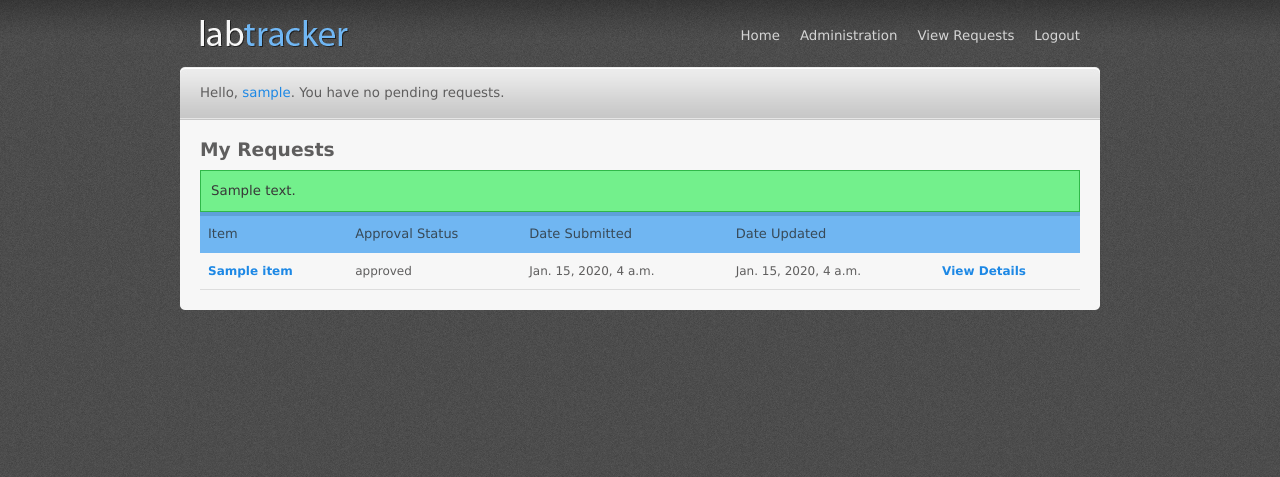
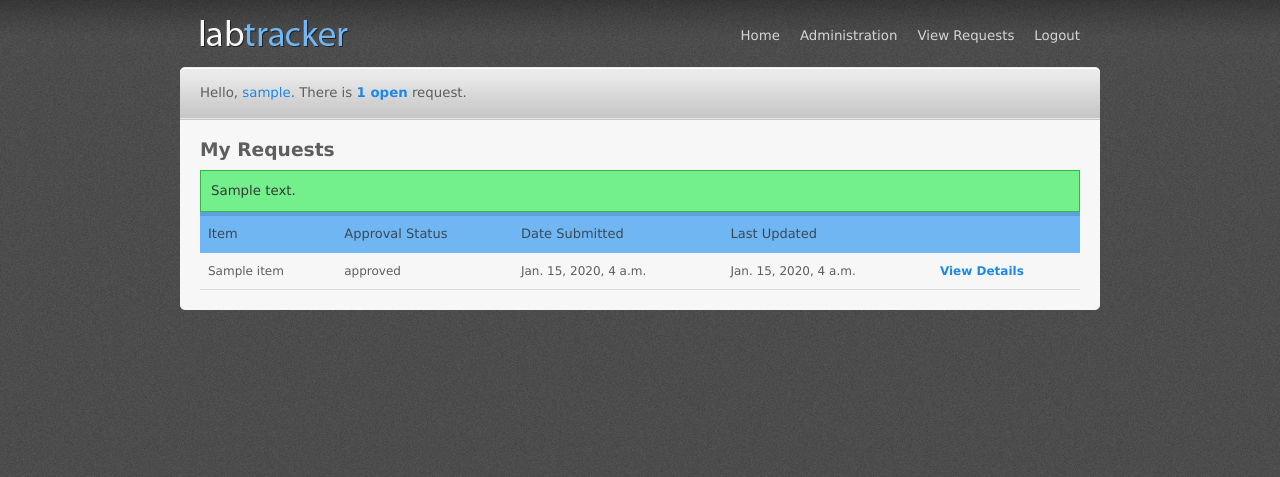
Before and after one commit to danielstjules/labtracker, a Django app: template labtracker/templates/labtracker/request_list.html in a window 1280 px wide. Shown: the top 477 px of the page. Run offline with Django 3.2, Linux system fonts and the light colour scheme; a user stored in the database is signed in; tables that the repository leaves empty hold one stand-in row (values such as "Sample post"); the template is opened without the code that fills it: values that come from a table or form of the project are taken from there, most other values are stand-ins (such as "Sample title", 1, 10 or a date in 2020).

Commit message:
request read status working

```diff
--- a/labtracker/context_processors.py
+++ b/labtracker/context_processors.py
@@ -9,6 +9,8 @@ def unread_processor(request):
 	).count()
     return {'unread_number': unread_number}
 
-def pending_requests_nr_processor(request):
-    pending_requests_nr = Request.objects.filter(status = 'pending').count()
-    return {'pending_requests_nr': pending_requests_nr}
+def open_requests_processor(request):
+    open_requests_number = Request.objects.filter(
+		Q(status = 'pending') | Q(status = 'approved') | Q(status = 'active'),
+	).count()
+    return {'open_requests_number': open_requests_number}
--- a/labtracker/models.py
+++ b/labtracker/models.py
@@ -1,5 +1,7 @@
 from django.db import models
 import datetime
+from django.utils.timezone import utc
+from datetime import datetime
 from django.utils import timezone
 from django.contrib.auth.models import User
 
@@ -46,8 +48,8 @@ class Request(models.Model):
     read = models.BooleanField(default=True)
     notes = models.TextField(blank=True)
 
-    date_submitted = models.DateTimeField(auto_now_add=True)
-    date_updated = models.DateTimeField('last modified date', auto_now=True)
+    date_submitted = models.DateTimeField()
+    date_updated = models.DateTimeField('last modified date')
     date_approved = models.DateTimeField(blank=True, null=True)
     date_active = models.DateTimeField('started use', blank=True, null=True)
     date_completed = models.DateTimeField('finished use', blank=True, null=True)
@@ -57,15 +59,22 @@ class Request(models.Model):
         return "[" + self.status + "] " + str(self.item)
 
     def save(self, *args, **kwargs):
+        self.date_updated = datetime.utcnow().replace(tzinfo=utc)
         if self.pk is not None:
             orig = Request.objects.get(pk=self.pk)
             if not(orig.read == False and self.read == True):
                 if self.date_submitted != self.date_updated:
                     self.read = False
+        else:
+            self.date_submitted = datetime.utcnow().replace(tzinfo=utc)
         super(Request, self).save(*args, **kwargs)
 
     def mark_read(self):
         self.read = True
+        super(Request, self).save()
+
+    def mark_unread(self):
+        self.read = False
         super(Request, self).save()
 
     def was_submitted_recently(self):
--- a/labtracker/templates/labtracker/base.html
+++ b/labtracker/templates/labtracker/base.html
@@ -46,12 +46,12 @@
 
 	{% elif user.is_authenticated and user.is_superuser %}
 
-		{% if pending_requests_nr == 1 %}
-			Hello,  <span class = "username">{{ user.username }}</span>. You have <a href="/labtracker/requests_admin/">{{ pending_requests_nr }} pending</a> request.
-		{% elif pending_requests_nr > 1 %}
-			Hello,  <span class = "username">{{ user.username }}</span>. You have <a href="/labtracker/requests_admin/">{{ pending_requests_nr }} pending</a> requests.
+		{% if open_requests_number == 1 %}
+			Hello,  <span class = "username">{{ user.username }}</span>. There is <a href="/labtracker/requests_admin/">{{ open_requests_number }} open</a> request.
+		{% elif open_requests_number > 1 %}
+			Hello,  <span class = "username">{{ user.username }}</span>. There are <a href="/labtracker/requests_admin/">{{ open_requests_number }} open</a> requests.
 		{% else %}
-			Hello,  <span class = "username">{{ user.username }}</span>. You have no pending requests.
+			Hello,  <span class = "username">{{ user.username }}</span>. There are no open requests.
 		{% endif %}
 
 	{% else %}
--- a/labtracker/templates/labtracker/request_detail.html
+++ b/labtracker/templates/labtracker/request_detail.html
@@ -10,8 +10,9 @@
 	<div>
 		<p>
 			<strong>User:</strong> {{req.user.username}}<br />
+			<strong>Item:</strong> <a href="/labtracker/item/{{ req.item.id }}/">{{ req.item.name }}</a><br />
 			<strong>Date Submitted:</strong> {{req.date_submitted}}<br />
-			<strong>Last Status Update:</strong> {{req.date_updated}}<br />
+			<strong>Last Updated:</strong> {{req.date_updated}}<br />
 			{%if req.date_approved %} <strong>Date Approved:</strong> {{req.date_approved}}<br />{%endif%}
 			{%if req.date_declined %} <strong>Date Declined:</strong> {{req.date_declined}}<br />{%endif%}
 			{%if req.date_active %} <strong>Date Active:</strong> {{req.date_active}}<br />{%endif%}
--- a/labtracker/templates/labtracker/request_list.html
+++ b/labtracker/templates/labtracker/request_list.html
@@ -11,15 +11,15 @@
 				<th scope="col">Item</th>
 				<th scope="col">Approval Status</th>
 				<th scope="col">Date Submitted</th>
-				<th scope="col">Date Updated</th>
+				<th scope="col">Last Updated</th>
 				<th scope="col"></th>
 			</tr>
 		</thead>
 		<tbody>
 		{% for req in request_list %}
 			<tr>
-				<td><a href="/labtracker/item/{{ req.item.id }}/">{{ req.item.name }}</a></td>
-				<td>{{ req.status }}</a></td>
+				<td>{{ req.item.name }}</td>
+				<td>{{ req.status }}</td>
 				<td>{{ req.date_submitted }}</td>
 				<td>{{ req.date_updated}}</td>
 				<td><a href="/labtracker/request/{{ req.id }}/">View Details</a></td>
--- a/labtracker/templates/labtracker/request_list_admin.html
+++ b/labtracker/templates/labtracker/request_list_admin.html
@@ -12,7 +12,7 @@
 				<th scope="col">Item</th>
 				<th scope="col">Current Status</th>
 				<th scope="col">Date Submitted</th>
-				<th scope="col">Date Updated</th>
+				<th scope="col">Last Updated</th>
 				<th scope="col"></th>
 			</tr>
 		</thead>
@@ -20,7 +20,7 @@
 		{% for req in request_list %}
 			<tr>
 				<td>{{ req.user.username }}</td>
-				<td><a href="/labtracker/item/{{ req.item.id }}/">{{ req.item.name }}</a></td>
+				<td>{{ req.item.name }}</td>
 				<td>{{ req.status }}</td>
 				<td>{{ req.date_submitted }}</td>
 				<td>{{ req.date_updated}}</td>
--- a/labtracker/views.py
+++ b/labtracker/views.py
@@ -60,6 +60,8 @@ def post_comment(request, request_id):
     message = {'type': 'success_message', 'text': "Your comment has been posted sucessfully "}
     template = 'forward.html'
     fwd_page = '/labtracker/request/'+request_id+'/'
+    if request.user != req.user:
+        req.mark_unread()
     return render_to_response(template, {message['type'] : message['text'], 'title' : 'Sucessful', 'fwd_page' : fwd_page},
                                context_instance = RequestContext(request))
 
--- a/website/settings.py
+++ b/website/settings.py
@@ -159,5 +159,5 @@ LOGGING = {
 
 TEMPLATE_CONTEXT_PROCESSORS += (
 "labtracker.context_processors.unread_processor",
-"labtracker.context_processors.pending_requests_nr_processor",
+"labtracker.context_processors.open_requests_processor",
 )
```
